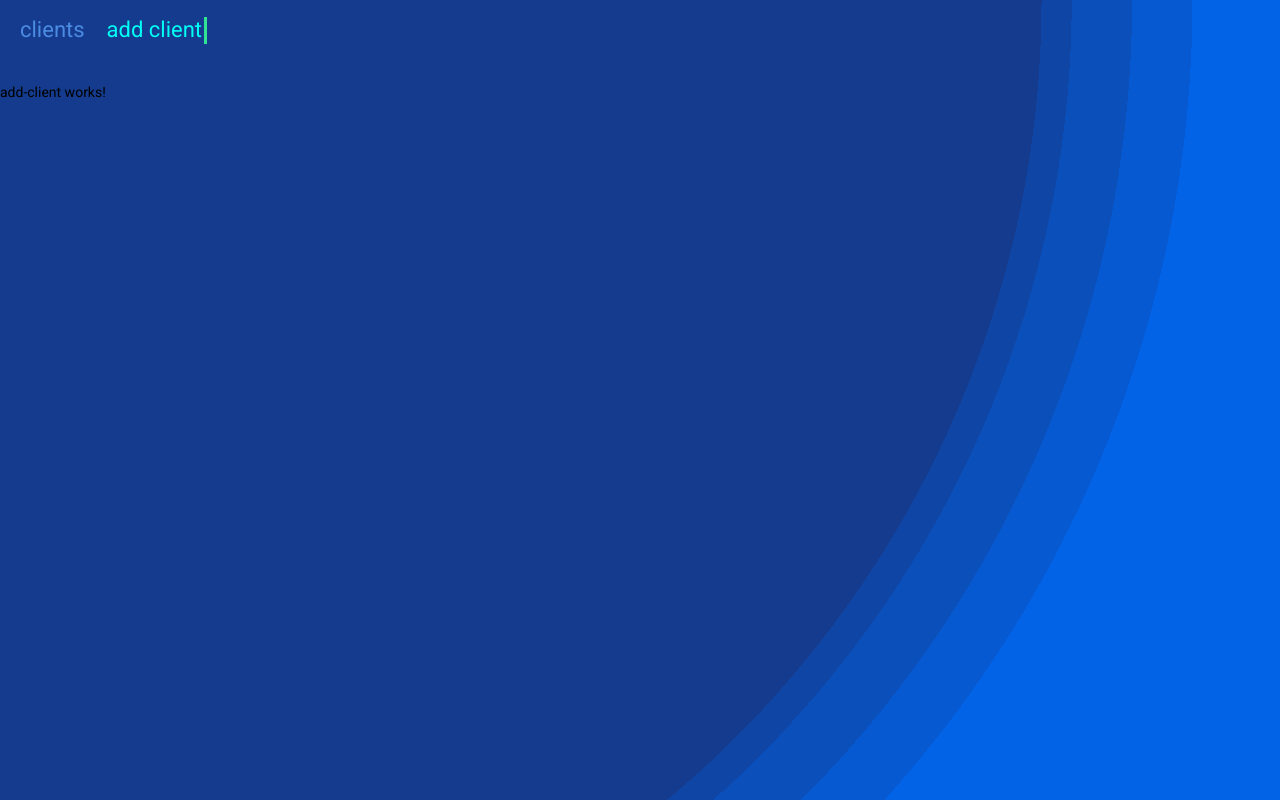
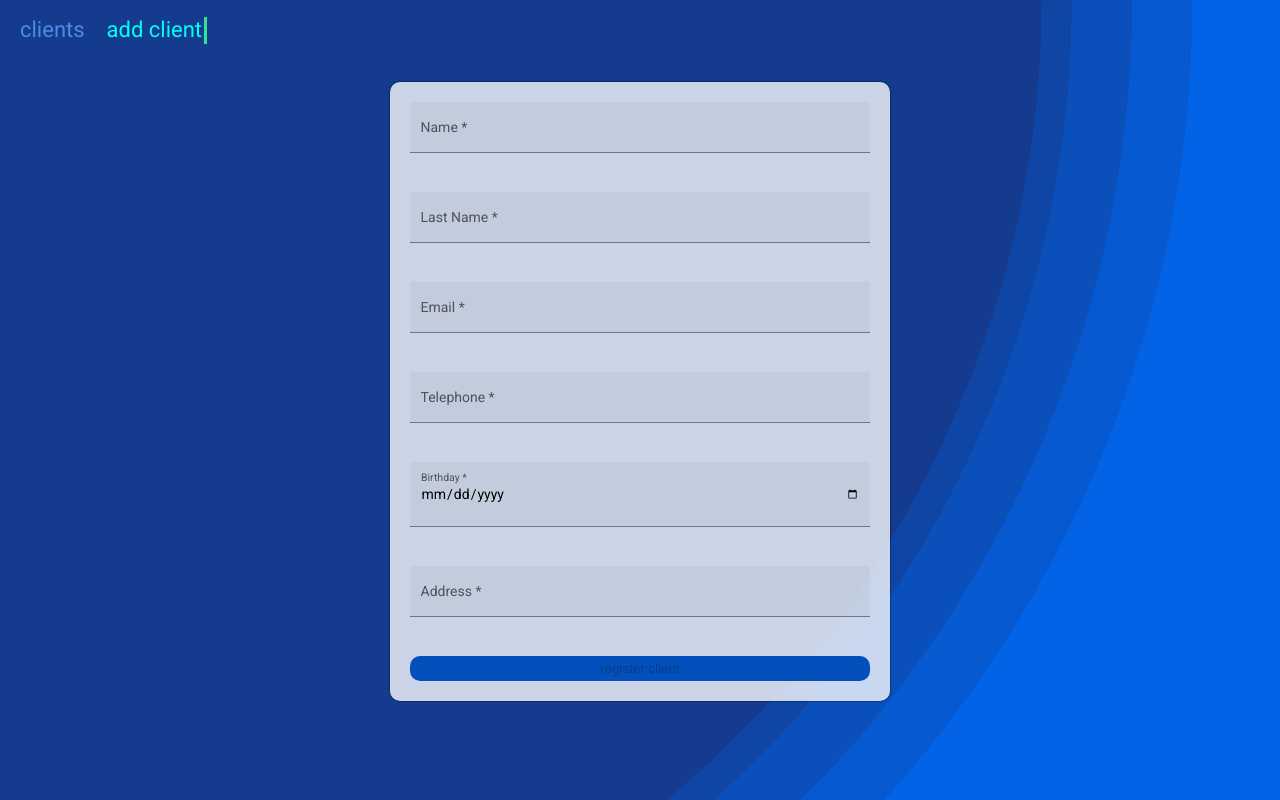
Before and after one commit to trescoder/mini-crm, an Angular app: page /add-client in a window 1280 px wide. Built offline with nearby package versions, Linux system fonts and the light colour scheme.

Commit message:
UPDATE client component UPDATE add client component UPDATE client service, add new method to add a new client

```diff
--- a/src/app/clients/add-client/add-client.component.css
+++ b/src/app/clients/add-client/add-client.component.css
@@ -0,0 +1,28 @@
+form {
+  margin-top: 40px;
+  width: 100%;
+  max-width: 500px;
+  margin: 0 auto;
+  padding: 20px;
+  border-radius: 10px;
+  box-shadow: 0 0 2px rgba(0, 0, 0, 0.85);
+  background-color: rgb(255 255 255 / 78%);
+}
+
+.formField {
+  width: 100%;
+  margin-bottom: 20px;
+}
+
+button {
+  border: none;
+  width: 100%;
+  padding: 5px;
+  cursor: pointer;
+  border-radius: 10px;
+  background-color: rgb(3, 80, 189);
+}
+
+button:hover {
+  background-color: rgb(2, 99, 231);
+}
--- a/src/app/clients/add-client/add-client.component.html
+++ b/src/app/clients/add-client/add-client.component.html
@@ -1 +1,58 @@
-<p>add-client works!</p>
+<form [formGroup]="myForm">
+  <mat-form-field class="formField" appearance="fill">
+    <mat-label>Name</mat-label>
+    <input matInput placeholder="name" formControlName="name" />
+  </mat-form-field>
+
+  <mat-form-field class="formField" appearance="fill">
+    <mat-label>Last Name</mat-label>
+    <input matInput placeholder="last_name" formControlName="last_name" />
+  </mat-form-field>
+
+  <mat-form-field class="formField" appearance="fill">
+    <mat-label>Email</mat-label>
+    <input matInput type="email" placeholder="email" formControlName="email" />
+  </mat-form-field>
+
+  <mat-form-field class="formField" appearance="fill">
+    <mat-label>Telephone</mat-label>
+    <input matInput type="tel" placeholder="tel" formControlName="tel" />
+  </mat-form-field>
+
+  <mat-form-field class="formField" appearance="fill">
+    <mat-label>Birthday</mat-label>
+    <input
+      matInput
+      type="date"
+      placeholder="birthday"
+      formControlName="birthday"
+    />
+  </mat-form-field>
+
+  <mat-form-field class="formField" appearance="fill">
+    <mat-label>Address</mat-label>
+    <input matInput placeholder="address" formControlName="address" />
+  </mat-form-field>
+
+  <!--
+  <mat-form-field class="formField">
+    <mat-select
+      formControlName="contact_type"
+      placeholder="contact_type"
+      [disabled]="true"
+      value="Cliente"
+    >
+      <mat-option>Cliente</mat-option>
+    </mat-select>
+  </mat-form-field>
+
+  <mat-form-field class="formField">
+    <mat-select formControlName="origin" placeholder="origin">
+      <mat-option>Landing page</mat-option>
+    </mat-select>
+  </mat-form-field> -->
+
+  <button (click)="registerClient()" [disabled]="myForm.invalid">
+    register client
+  </button>
+</form>
--- a/src/app/clients/add-client/add-client.component.ts
+++ b/src/app/clients/add-client/add-client.component.ts
@@ -1,15 +1,52 @@
 import { Component, OnInit } from '@angular/core';
+import { FormBuilder, FormGroup, Validators } from '@angular/forms';
+import { ClientsService } from '../clients.service';
 
 @Component({
   selector: 'app-add-client',
   templateUrl: './add-client.component.html',
-  styleUrls: ['./add-client.component.css']
+  styleUrls: ['./add-client.component.css'],
 })
 export class AddClientComponent implements OnInit {
+  myForm!: FormGroup;
 
-  constructor() { }
+  constructor(private fb: FormBuilder, private clientService: ClientsService) {}
 
   ngOnInit(): void {
+    this.myForm = this.fb.group({
+      name: [
+        '',
+        Validators.required,
+        Validators.minLength(2),
+        Validators.maxLength(20),
+      ],
+      last_name: [
+        '',
+        Validators.required,
+        Validators.minLength(2),
+        Validators.maxLength(20),
+      ],
+      email: ['', Validators.required, Validators.email],
+      tel: ['', Validators.required],
+      birthday: ['', Validators.required],
+      address: ['', Validators.required],
+      contact_type: ['Cliente', Validators.required],
+      origin: ['Landing page', Validators.required],
+    });
+
+    this.myForm.valueChanges.subscribe(() => {
+      console.log(this.myForm.valid);
+      console.log(this.myForm.invalid);
+    });
   }
 
+  registerClient() {
+    this.clientService
+      .registerNewClient(this.myForm.value)
+      .subscribe((data: any) => {
+        if (data.success) {
+          this.myForm.reset();
+        }
+      });
+  }
 }
--- a/src/app/clients/clients.component.ts
+++ b/src/app/clients/clients.component.ts
@@ -12,6 +12,5 @@ export class ClientsComponent implements OnInit {
 
   ngOnInit(): void {
     this.clients$ = this.clientsService.getAllClients();
-    console.log(this.clients$);
   }
 }
--- a/src/app/clients/clients.service.ts
+++ b/src/app/clients/clients.service.ts
@@ -12,4 +12,8 @@ export class ClientsService {
   getAllClients() {
     return this.http.get(this.url);
   }
+
+  registerNewClient(client: any) {
+    return this.http.post(this.url, client);
+  }
 }
```
Also changed, not shown: src/app/clients/clients.module.ts (+16 -7 lines).
